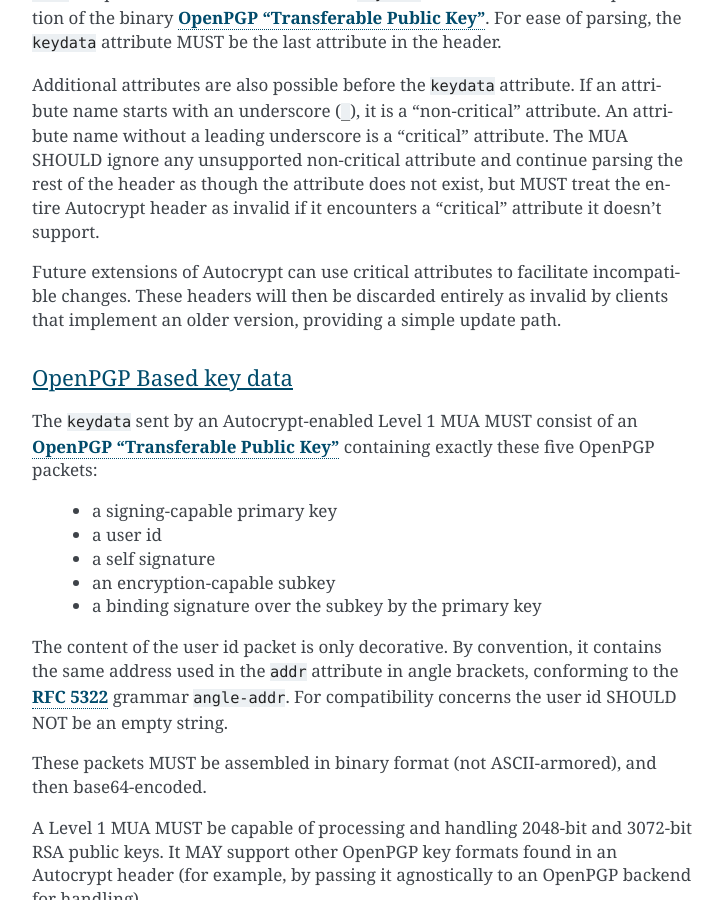
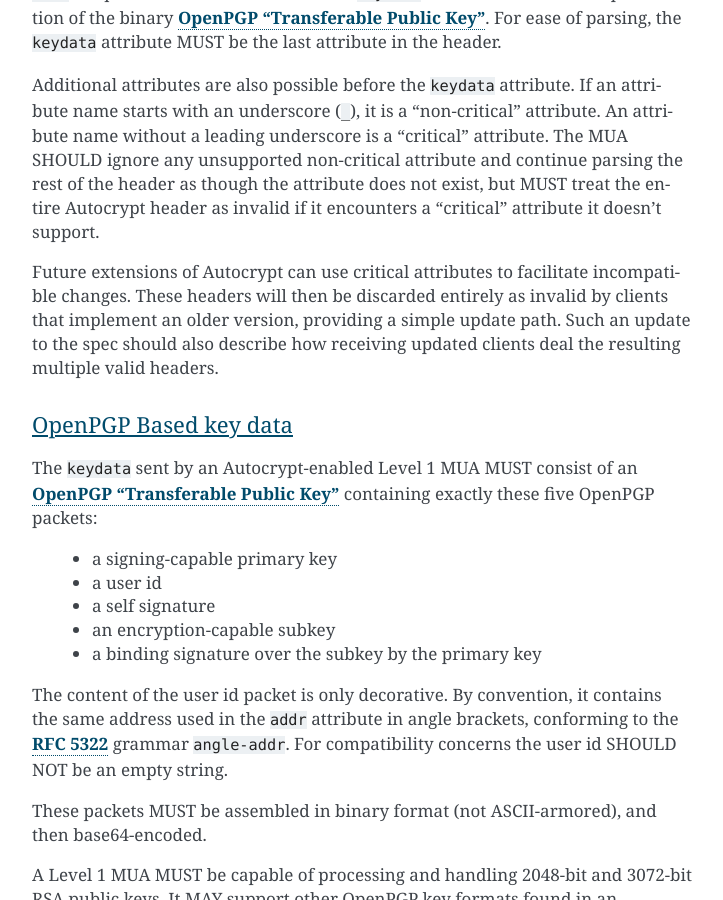
Before and after one commit to autocrypt/autocrypt, a Sphinx documentation site: the page built from doc/level1.rst, in a window 1280 px wide and 900 px high, scrolled down 4577 px. Shown: the whole window, without its empty margins (388-1111 px from the left). Built offline with Sphinx 7.4.7, drawn with Linux system fonts in a browser that asks for light colours.

Commit message:
Point out dealing with multiple valid headers
We might need this if we rely on critical attributes for future versions and send multiple headers to maintain compatibility with level 1 clients.

```diff
--- a/doc/level1.rst
+++ b/doc/level1.rst
@@ -188,7 +188,9 @@
 Future extensions of Autocrypt can use critical attributes to
 facilitate incompatible changes. These headers will then be discarded
 entirely as invalid by clients that implement an older version,
-providing a simple update path.
+providing a simple update path. Such an update to the spec should also
+describe how receiving updated clients deal the resulting multiple valid
+headers.
 
 
 OpenPGP Based key data
```
